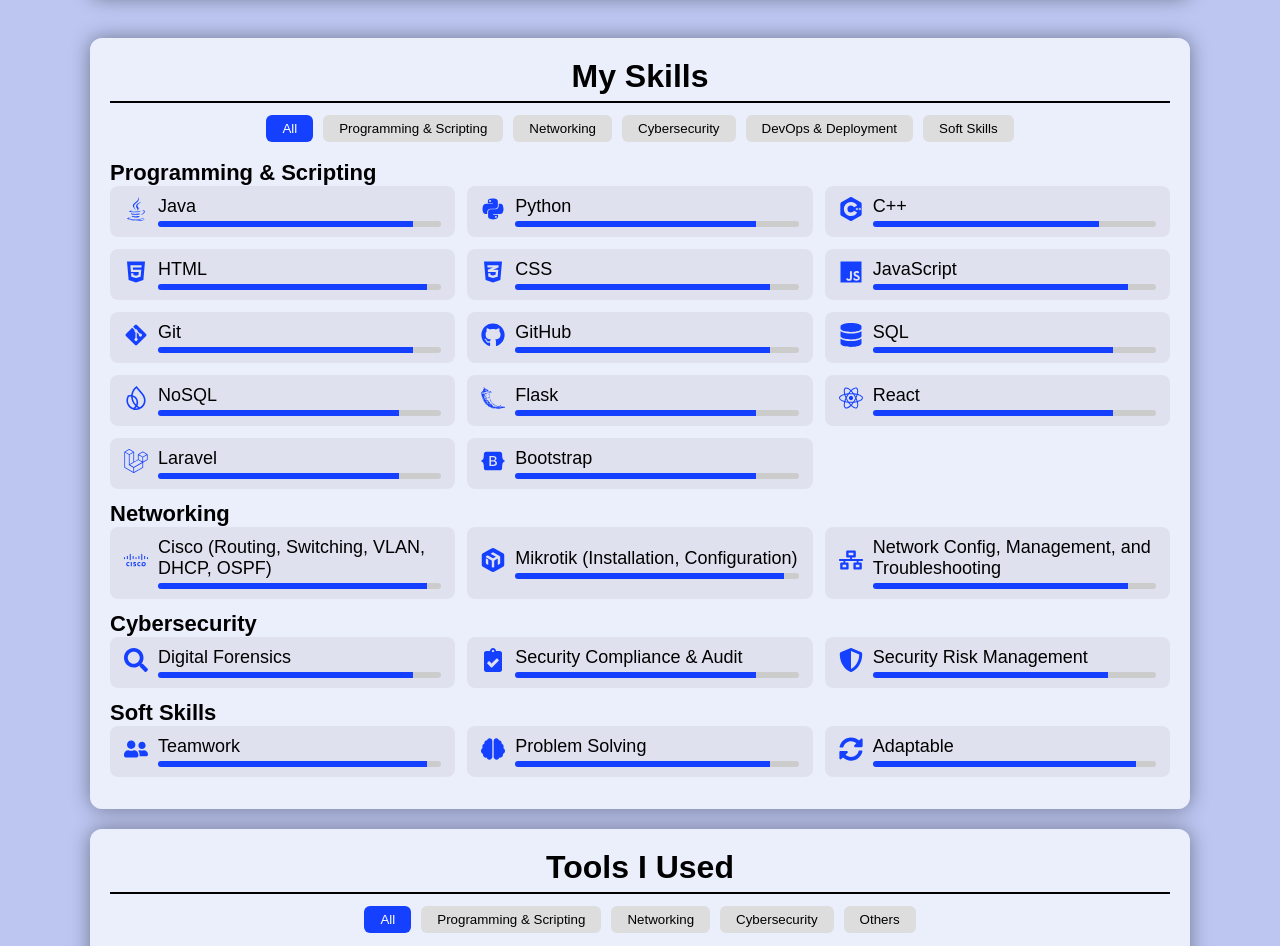
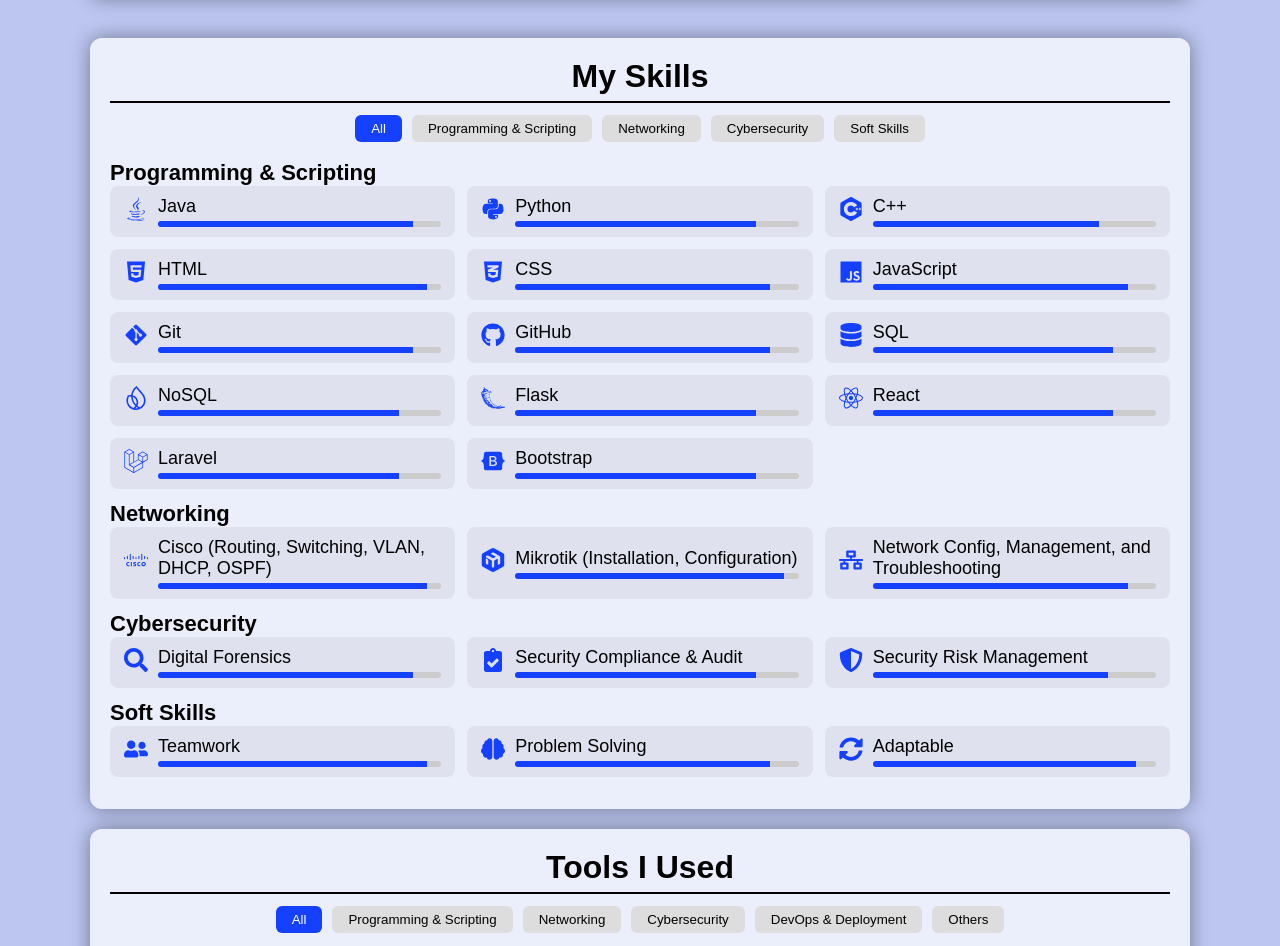
Before and after one commit to Legna10/My-Portofolio, a React (Vite) app in the folder frontend/: page / in a window 1280 px wide. Shown: the part 886-1832 px from the top of the page. Built offline with nearby package versions, Linux system fonts and the light colour scheme.

Commit message:
modifying skillntools

```diff
--- a/frontend/src/components/SkillsnTools/SkillsnTools.jsx
+++ b/frontend/src/components/SkillsnTools/SkillsnTools.jsx
@@ -143,7 +143,7 @@ const SkillsnTools = () => {
       <div className="square">
         <h2>My Skills</h2>
         <div className="filter-buttons">
-          {['All', 'Programming & Scripting', 'Networking', 'Cybersecurity','DevOps & Deployment', 'Soft Skills'].map(btn => (
+          {['All', 'Programming & Scripting', 'Networking', 'Cybersecurity', 'Soft Skills'].map(btn => (
             <button
               key={btn}
               className={skillFilter === btn ? 'active' : ''}
@@ -177,7 +177,7 @@ const SkillsnTools = () => {
       <div className="square">
         <h2>Tools I Used</h2>
         <div className="filter-buttons">
-          {['All', 'Programming & Scripting', 'Networking', 'Cybersecurity', 'Others'].map(btn => (
+          {['All', 'Programming & Scripting', 'Networking', 'Cybersecurity','DevOps & Deployment', 'Others'].map(btn => (
             <button
               key={btn}
               className={toolFilter === btn ? 'active' : ''}
```
